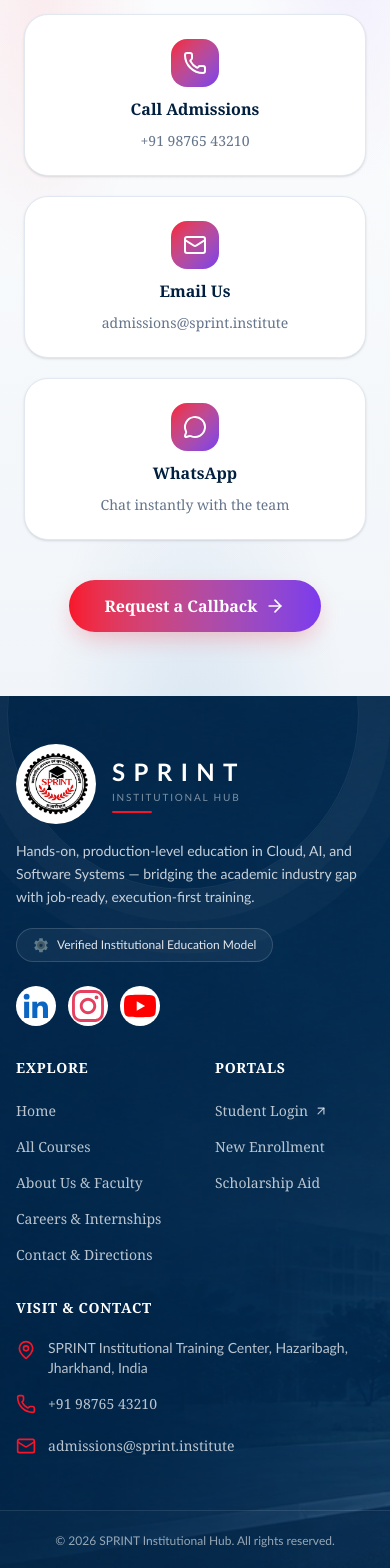
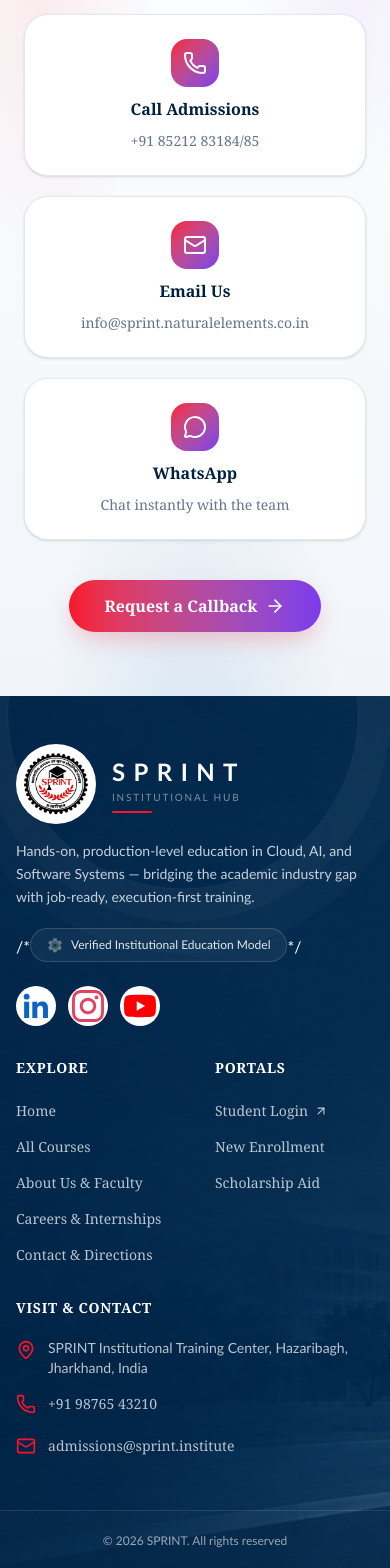
Before and after one commit to ITWala2025/Sprint_HB, a Next.js app: page /about in a window 390 px wide. Shown: the part 8140-9708 px from the top of the page. Built offline with nearby package versions, Linux system fonts and the light colour scheme.

Commit message:
fix: update contact details in footer and about.json data; correct phone and email information

```diff
--- a/src/components/footer/Footer.jsx
+++ b/src/components/footer/Footer.jsx
@@ -87,10 +87,12 @@
            bridging the academic industry gap with job-ready, execution-first training.
 
           </p>
+          /*
           <p className="mt-5 inline-flex items-center gap-2 rounded-full border border-white/15 bg-white/5 px-4 py-2 text-xs font-medium text-brand-off-white/90">
             <FcSettings className="size-4" aria-hidden="true" />
             Verified Institutional Education Model
           </p>
+          */
           <ul className="mt-6 flex flex-wrap items-center gap-3">
             {siteConfig.socials.map((social) => {
               const socialIcon = socialIcons[social.icon] ?? {
@@ -197,7 +199,7 @@
       <div className="border-t border-white/10 hover:backdrop-blur-xs bg-white/1   ">
         <div className="mx-auto flex max-w-300 flex-col items-center justify-between gap-4 px-4 py-5 text-center sm:px-6 sm:py-6 md:flex-row md:text-left ">
           <p className="text-xs leading-relaxed text-brand-off-white/60 sm:text-sm">
-            © {year} SPRINT Institutional Hub. All rights reserved.
+            © {year} SPRINT. All rights reserved
           </p>
           <ul className="flex flex-wrap items-center justify-center gap-x-4 gap-y-2 sm:gap-x-6">
             {legalLinks.map((link) => (
--- a/src/data/about.json
+++ b/src/data/about.json
@@ -160,14 +160,14 @@
     "channels": [
       {
         "label": "Call Admissions",
-        "href": "tel:+919876543210",
-        "detail": "+91 98765 43210",
+        "href": "tel:+918521283184/85",
+        "detail": "+91 85212 83184/85",
         "icon": "phone"
       },
       {
         "label": "Email Us",
-        "href": "mailto:admissions@sprint.institute?subject=Admission%20Enquiry",
-        "detail": "admissions@sprint.institute",
+        "href": "mailto:info@sprint.naturalelements.co.in?subject=Admission%20Enquiry",
+        "detail": "info@sprint.naturalelements.co.in",
         "icon": "mail"
       },
       {
```
